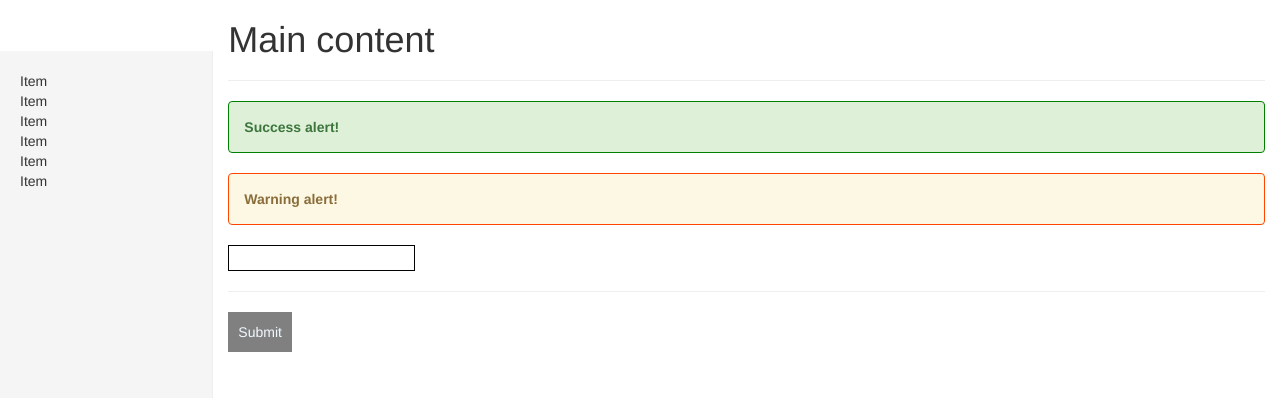
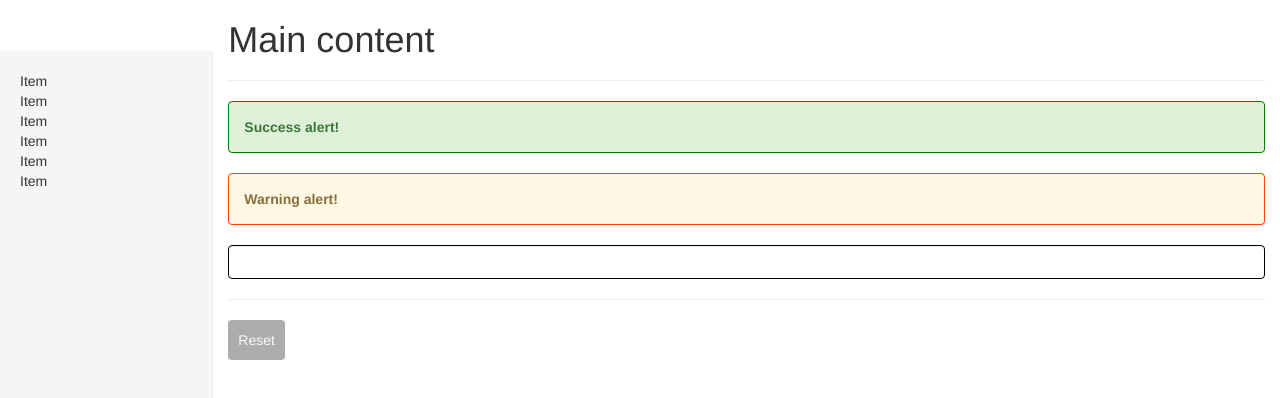
Before and after one commit to jbqneto/angular-udemy-2021, an Angular app: page / in a window 1280 px wide. Shown: the top 398 px of the page. Built offline with nearby package versions, Linux system fonts and the light colour scheme.

Commit message:
task-2 Some improvements on the code based on the activity correction

```diff
--- a/src/app/content/content.component.html
+++ b/src/app/content/content.component.html
@@ -1,12 +1,16 @@
 <div class="col-sm-9 col-sm-offset-3 col-md-10 col-md-offset-2 main">
-  <div>
+    <div class="row">
+      <div class="col-xs-12">
         <h1>Main content</h1>
         <hr>
         <app-success-alert></app-success-alert>
         <app-warning-alert></app-warning-alert>
-    <input [(ngModel)]="username" name="username" />
+        <input class="form-control" [(ngModel)]="username" name="username" />
         <p>{{username}}</p>
         <hr/>
-    <button (click)="onSubmit($event)" [disabled]="(username==='')">Submit</button>
+        <button class="btn btn-primary" (click)="onSubmit($event)" [disabled]="(username==='')">
+          Reset
+        </button>
       </div>
     </div>
+</div>
```
Lines whose indentation alone changed are shown as unchanged.
